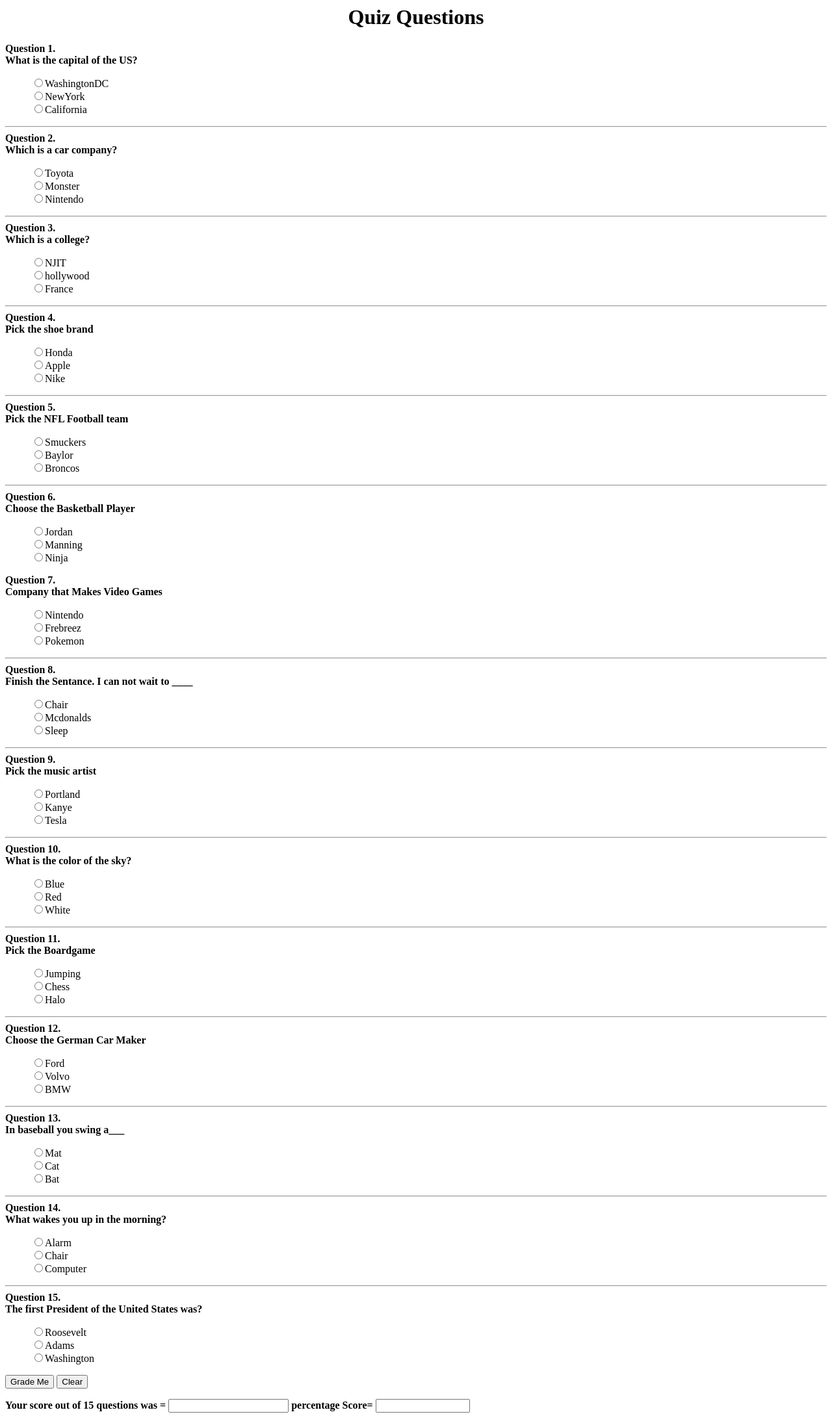
After one commit to kylemclennan/IT202, a PHP site: page /quiztwo.php in a window 1280 px wide. The commit adds this page. Shown: the whole page at 65% size. Run offline with PHP 8.4, Linux system fonts and the light colour scheme; a stand-in replaces the project's code that opens the database connection.

```diff
--- /dev/null
+++ b/quiztwo.php
@@ -0,0 +1,195 @@
+<html>
+<head>
+<title>Quiz Questions And Answers</title>
+</head>
+<body>
+<center><h1>Quiz Questions</h1></center>
+<p>
+<form name="quiz">
+<p>
+<b>Question 1.
+<br>What is the capital of the US?<br></b>
+<blockquote>
+<input type="radio" name="q1" value="WashingtonDC">WashingtonDC<br>
+<input type="radio" name="q1" value="NewYork">NewYork<br>
+<input type="radio" name="q1" value="California">California<br>
+</blockquote>
+<p><b>
+<hr>
+Question 2.
+<br>Which is a car company?<br></b>
+<blockquote>
+<input type="radio" name="q2" value="Toyota">Toyota<br>
+<input type="radio" name="q2" value="Monster">Monster<br>
+<input type="radio" name="q2" value="Nintendo">Nintendo<br>
+</blockquote>
+<p><b>
+<hr>
+Question 3.
+<br>Which is a college?<br></b>
+<blockquote>
+<input type="radio" name="q3" value="NJIT">NJIT<br>
+<input type="radio" name="q3" value="Hollywood">hollywood<br>
+<input type="radio" name="q3" value="France">France<br>
+</blockquote>
+<p><b>
+<hr>
+Question 4.
+<br>Pick the shoe brand<br></b>
+<blockquote>
+<input type="radio" name="q4" value="Honda">Honda<br>
+<input type="radio" name="q4" value="Apple">Apple<br>
+<input type="radio" name="q4" value="Nike">Nike<br>
+</blockquote>
+<p><b>
+<hr>
+Question 5.
+<br>Pick the NFL Football team<br></b>
+<blockquote>
+<input type="radio" name="q5" value="Smuckers">Smuckers<br>
+<input type="radio" name="q5" value="Baylor">Baylor<br>
+<input type="radio" name="q5" value="Broncos">Broncos<br>
+</blockquote>
+<p><b>
+<hr>
+Question 6.
+<br>Choose the Basketball Player<br></b>
+<blockquote>
+<input type="radio" name="q6" value="Jordan">Jordan<br>
+<input type="radio" name="q6" value="Manning">Manning<br>
+<input type="radio" name="q6" value="Ninja">Ninja<br>
+</blockquote>
+<p><b>
+Question 7.
+<br>Company that Makes Video Games<br></b>
+<blockquote>
+<input type="radio" name="q7" value="Nintendo">Nintendo<br>
+<input type="radio" name="q7" value="Frebreez">Frebreez<br>
+<input type="radio" name="q7" value="Pokemon">Pokemon<br>
+</blockquote>
+<p><b>
+<hr>
+Question 8.
+<br>Finish the Sentance. I can not wait to ____<br></b>
+<blockquote>
+<input type="radio" name="q8" value="Chair">Chair<br>
+<input type="radio" name="q8" value="Mcdonalds">Mcdonalds<br>
+<input type="radio" name="q8" value="Sleep">Sleep<br>
+</blockquote>
+<p><b>
+<hr>
+Question 9.
+<br>Pick the music artist<br></b>
+<blockquote>
+<input type="radio" name="q9" value="Portland">Portland<br>
+<input type="radio" name="q9" value="Kanye">Kanye<br>
+<input type="radio" name="q9" value="Tesla">Tesla<br>
+</blockquote>
+<p><b>
+<hr>
+Question 10.
+<br>What is the color of the sky?<br></b>
+<blockquote>
+<input type="radio" name="q10" value="Blue">Blue<br>
+<input type="radio" name="q10" value="Red">Red<br>
+<input type="radio" name="q10" value="White">White<br>
+</blockquote>
+<p><b>
+<hr>
+Question 11.
+<br>Pick the Boardgame<br></b>
+<blockquote>
+<input type="radio" name="q11" value="Jumping">Jumping<br>
+<input type="radio" name="q11" value="Chess">Chess<br>
+<input type="radio" name="q11" value="Halo">Halo<br>
+</blockquote>
+<p><b>
+<hr>
+Question 12.
+<br>Choose the German Car Maker<br></b>
+<blockquote>
+<input type="radio" name="q12" value="Ford">Ford<br>
+<input type="radio" name="q12" value="Volvo">Volvo<br>
+<input type="radio" name="q12" value="BMW">BMW<br>
+</blockquote>
+<p><b>
+<hr>
+Question 13.
+<br>In baseball you swing a___<br></b>
+<blockquote>
+<input type="radio" name="q13" value="Mat">Mat<br>
+<input type="radio" name="q13" value="Cat">Cat<br>
+<input type="radio" name="q13" value="Bat">Bat<br>
+</blockquote>
+<p><b>
+<hr>
+Question 14.
+<br>What wakes you up in the morning?<br></b>
+<blockquote>
+<input type="radio" name="q14" value="Alarm">Alarm<br>
+<input type="radio" name="q14" value="Chair">Chair<br>
+<input type="radio" name="q14" value="Computer">Computer<br>
+</blockquote>
+<p><b>
+<hr>
+Question 15.
+<br>The first President of the United States was?<br></b>
+<blockquote>
+<input type="radio" name="q15" value="Roosevelt">Roosevelt<br>
+<input type="radio" name="q15" value="Adams">Adams<br>
+<input type="radio" name="q15" value="Washington">Washington<br>
+</blockquote>
+<p><b>
+<input type="button"value="Grade Me"onClick="getScore(this.form);">
+<input type="reset" value="Clear"><p>
+Your score out of 15 questions was = <input type= text size 15 name= "mark">
+percentage Score= <input type=text size=15 name="percentage"><br>
+</form>
+<p>
+<form method="post" name="Form" onsubmit="" action="">
+</form>
+</body>
+<script>
+var numQues = 15;
+var numChoi = 3;
+var answers = new Array(15);
+answers[0] = "WashingtonDC";
+answers[1] = "Toyota";
+answers[2] = "NJIT";
+answers[3] = "Nike";
+answers[4] = "Broncos";
+answers[5] = "Jordan";
+answers[6] = "Nintendo";
+answers[7] = "Sleep";
+answers[8] = "Kanye";
+answers[9] = "Blue";
+answers[10] = "Chess";
+answers[11] = "BMW";
+answers[12] = "Bat";
+answers[13] = "Alarm";
+answers[14] = "Washington";
+function getScore(form) {
+var score = 0;
+var currElt;
+var currSelection;
+for (i=0; i<numQues; i++) {
+currElt = i*numChoi;
+answered=false;
+for (j=0; j<numChoi; j++) {
+currSelection = form.elements[currElt + j];
+if (currSelection.checked) {
+answered=true;
+if (currSelection.value == answers[i]) {
+score++;
+break;
+}
+}
+}
+if (answered ===false){alert("Answer all the questions before submitting") ;return false;}
+}
+var scoreper = Math.round(score/numQues*100);
+form.percentage.value = scoreper + "%";
+form.mark.value=score;
+}
+</script>
+</html>
--- a/registrationpage.php
+++ b/registrationpage.php
@@ -39,6 +39,12 @@ $(document).ready(function(){
 		<input type="password" name="confirm"/>
 		<input type="submit" value="Register"/>
 	</form>
+<button onclick="myFunction()">Back To Login</button>
+<script>
+function myFunction() {
+  location.replace("https://web.njit.edu/~km653/IT202/IT202Project.php")
+  }
+</script>
 </body>
 </html>
 <?php
```
Also changed, not shown: IT202Project.php (+11 -7 lines), quizpage.php (added, +68 -0 lines).
